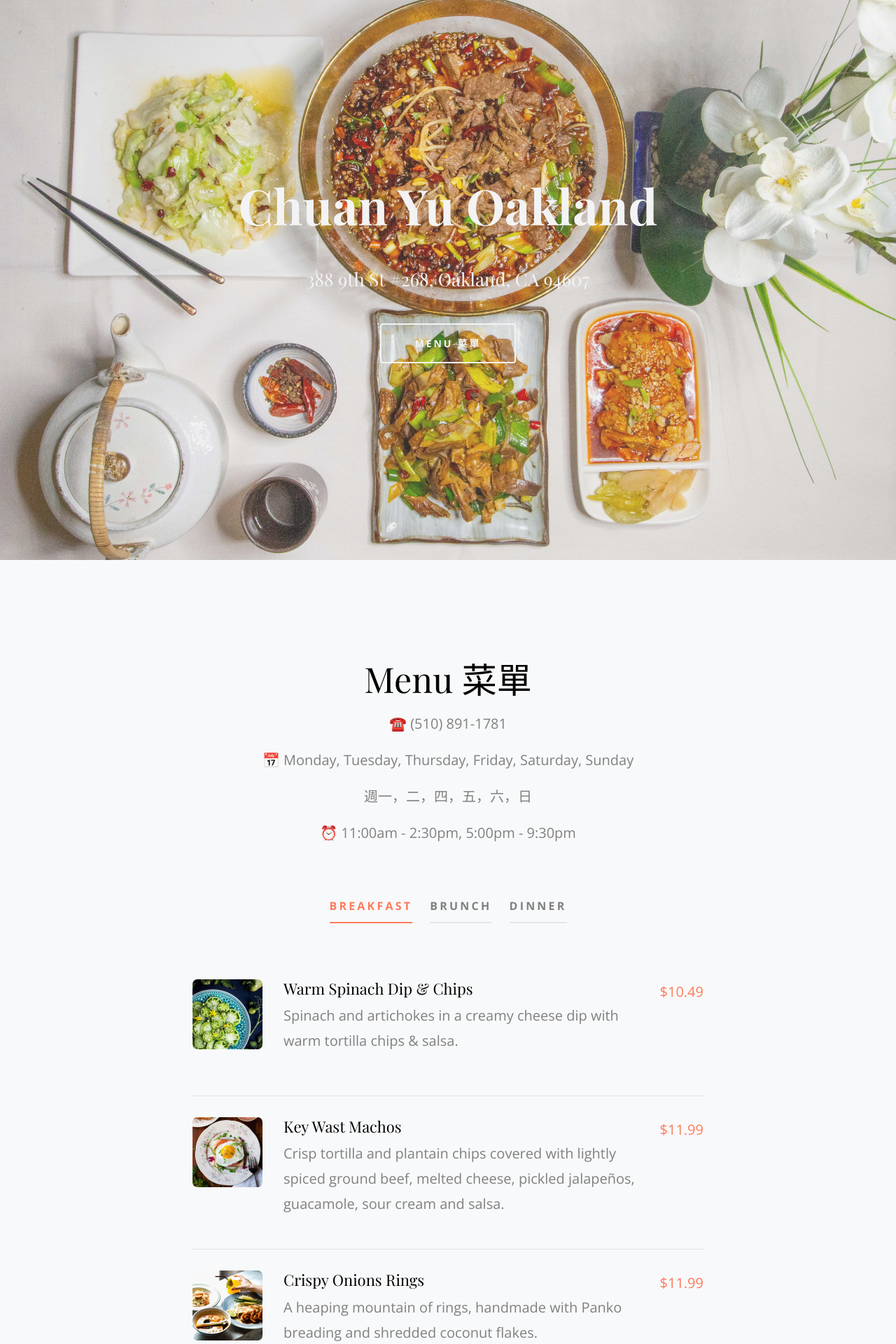
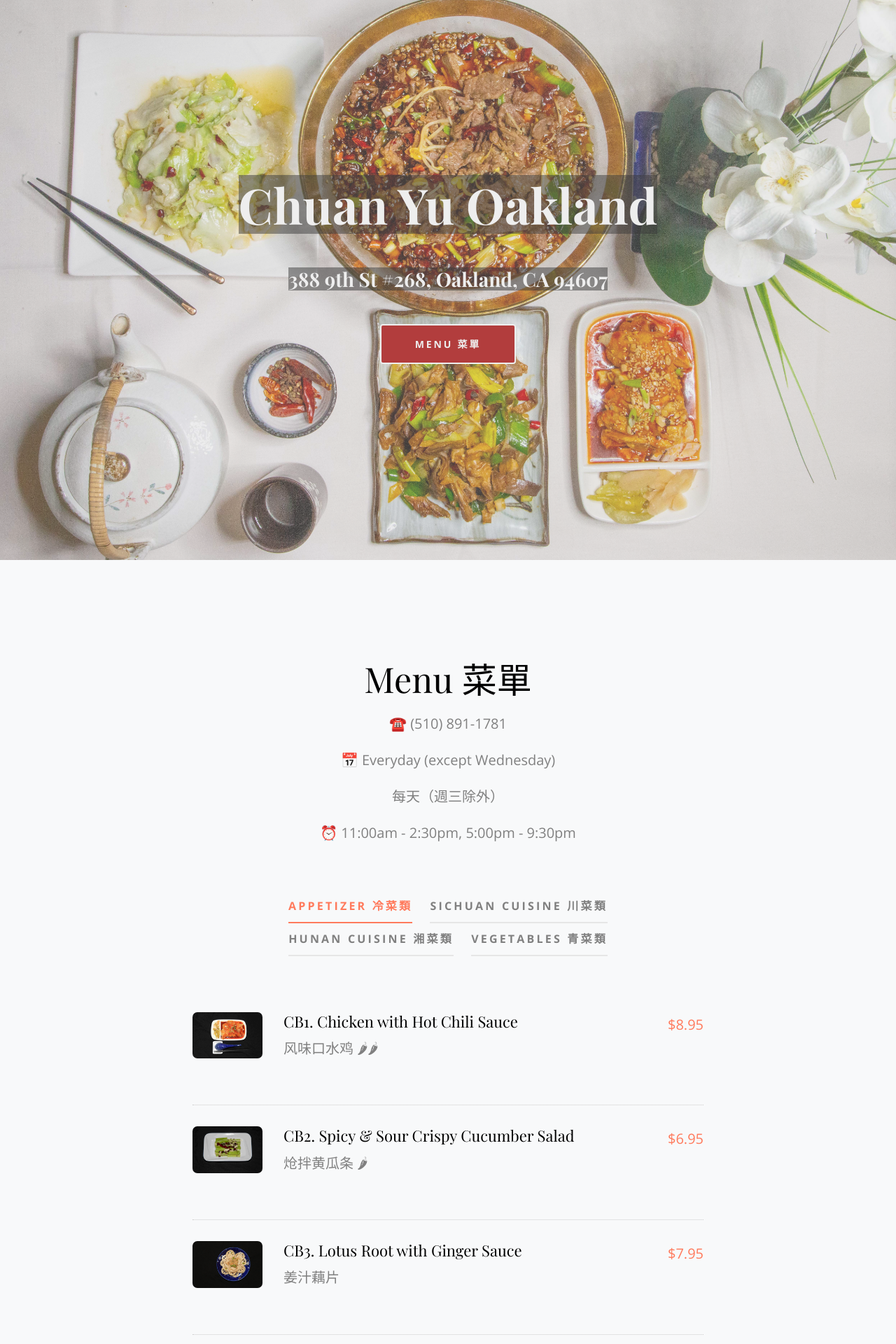
Before and after one commit to zawinglee/Chuan-Yu, a PHP site: page / in a window 1280 px wide. Shown: the top 1920 px of the page at 70% size. Run offline with PHP 8.4, Linux system fonts and the light colour scheme; some web fonts are replaced.

Commit message:
updated index.html

```diff
--- a/css/style.css
+++ b/css/style.css
@@ -215,9 +215,9 @@ textarea.form-control {
   display: inline-block;
   position: relative;
   padding: 2px 10px;
-  border: 2px solid #000;
-  color: #fff;
-  background: #000;
+  border: 0 solid #000;
+  color: #fff;
+  background: rgb(170,3,3);
   font-size: 30px;
 }
 
--- a/index.html
+++ b/index.html
@@ -50,7 +50,7 @@
 
           </div>
           <div class="col-2 col-md-6 text-center site-logo-wrap">
-            <a href="index.html" class="site-logo" >川 遇</a>
+            <a href="index.html" class="site-logo">川 遇</a>
           </div>
           <div class="col-5 col-md-3 text-right menu-burger-wrap">
             <a href="#" class="site-nav-toggle js-site-nav-toggle"><i></i></a>
@@ -62,15 +62,13 @@
       <div class="main-wrap " id="section-home">
 
         <div class="cover_1 overlay bg-light">
-          <div class="img_bg" style="background-image: url(images/slider-1.jpg); opacity: 0.8;" data-stellar-background-ratio="0.5">
+          <div class="img_bg" style="background-image: url(images/slider-1.jpg); opacity: 0.7;" data-stellar-background-ratio="0.5">
             <div class="container">
               <div class="row align-items-center justify-content-center text-center">
                 <div class="col-md-10" data-aos="fade-up">
-                  <h2 class="heading mb-5" style="font-weight: bold">Chuan Yu Oakland</h2>
-                  <h3 class="sub-heading mb-5">388 9th St #268, Oakland, CA 94607</h3>
-<!--                  <h3 class="small-sub-heading mb-5" >☎️ (510) 891-1781</h3>-->
-<!--                  <h3 class="small-sub-heading mb-5" >⏰️ 11:00am - 2:30pm, 5:00pm - 9:30pm</h3>-->
-                  <p><a href="#section-menu" class="smoothscroll btn btn-outline-white px-5 py-3">Menu 菜單</a></p>
+                  <h2 class="heading mb-5" style="font-weight: bold; background: rgba(0,0,0,0.5); display: inline-block; ">Chuan Yu Oakland</h2>
+                  <h3 class="small-sub-heading mb-5" style="background: rgba(0,0,0,0.5); display: inline-block; color: white; font-weight: bold">388 9th St #268, Oakland, CA 94607</h3>
+                  <p><a href="#section-menu" class="smoothscroll btn btn-outline-white px-5 py-3" style="background:rgba(170,3,3,1);">Menu 菜單</a></p>
                 </div>
               </div>
             </div>
@@ -197,8 +195,8 @@
               <div class="col-md-8 text-center">
                 <h2 class="heading mb-3">Menu 菜單</h2>
                 <p class="sub-heading mb-3">☎️ (510) 891-1781</p>
-                <p class="sub-heading mb-3">📅 Monday, Tuesday, Thursday, Friday, Saturday, Sunday</p>
-                <p class="sub-heading mb-3">週一，二，四，五，六，日</p>
+                <p class="sub-heading mb-3">📅 Everyday (except Wednesday)</p>
+                <p class="sub-heading mb-3">每天（週三除外）</p>
                 <p class="sub-heading mb-3">⏰ 11:00am - 2:30pm, 5:00pm - 9:30pm</p>
 
               </div>
@@ -207,13 +205,16 @@
               <div class="col-md-8">
                 <ul class="nav site-tab-nav" id="pills-tab" role="tablist">
                   <li class="nav-item">
-                    <a class="nav-link active" id="pills-breakfast-tab" data-toggle="pill" href="#pills-breakfast" role="tab" aria-controls="pills-breakfast" aria-selected="true">Breakfast</a>
+                    <a class="nav-link active" id="pills-breakfast-tab" data-toggle="pill" href="#pills-breakfast" role="tab" aria-controls="pills-breakfast" aria-selected="true">Appetizer 冷菜類</a>
                   </li>
                   <li class="nav-item">
-                    <a class="nav-link" id="pills-lunch-tab" data-toggle="pill" href="#pills-lunch" role="tab" aria-controls="pills-lunch" aria-selected="false">Brunch</a>
+                    <a class="nav-link" id="pills-lunch-tab" data-toggle="pill" href="#pills-lunch" role="tab" aria-controls="pills-lunch" aria-selected="false">Sichuan Cuisine 川菜類</a>
                   </li>
                   <li class="nav-item">
-                    <a class="nav-link" id="pills-dinner-tab" data-toggle="pill" href="#pills-dinner" role="tab" aria-controls="pills-dinner" aria-selected="false">Dinner</a>
+                    <a class="nav-link" id="pills-dinner-tab" data-toggle="pill" href="#pills-dinner" role="tab" aria-controls="pills-dinner" aria-selected="false">Hunan Cuisine 湘菜類</a>
+                  </li>
+                  <li class="nav-item">
+                    <a class="nav-link" id="pills-veg-tab" data-toggle="pill" href="#pills-veg" role="tab" aria-controls="pills-veg" aria-selected="false">Vegetables 青菜類</a>
                   </li>
                 </ul>
                 <div class="tab-content" id="pills-tabContent">
@@ -221,84 +222,83 @@
                     <div class="d-block d-md-flex menu-food-item">
 
                       <div class="text order-1 mb-3">
-                        <img src="images/img_1.jpg" alt="Image">
-                        <h3><a href="#">Warm Spinach Dip &amp; Chips</a></h3>
-                        <p>Spinach and artichokes in a creamy cheese dip with warm tortilla chips &amp; salsa.</p>
+                        <img src="images/cb1.JPG" alt="Image">
+                        <h3>CB1. Chicken with Hot Chili Sauce</h3>
+                        <p>风味口水鸡 🌶🌶</p>
                       </div>
                       <div class="price order-2">
-                        <strong>$10.49</strong>
+                        <strong>$8.95</strong>
                       </div>
                     </div> <!-- .menu-food-item -->
 
                     <div class="d-block d-md-flex menu-food-item">
                       <div class="text order-1 mb-3">
-                        <img src="images/img_2.jpg" alt="Image">
-                        <h3><a href="#">Key Wast Machos</a></h3>
-                        <p>Crisp tortilla and plantain chips covered with lightly spiced ground beef, melted cheese, pickled jalapeños, guacamole, sour cream and salsa.</p>
+                        <img src="images/cb2.jpg" alt="Image">
+                        <h3>CB2. Spicy & Sour Crispy Cucumber Salad</h3>
+                        <p>炝拌黄瓜条 🌶</p>
                       </div>
                       <div class="price order-2">
-                        <strong>$11.99</strong>
+                        <strong>$6.95</strong>
                       </div>
                     </div> <!-- .menu-food-item -->
 
                     <div class="d-block d-md-flex menu-food-item">
                       <div class="text order-1 mb-3">
-                        <img src="images/img_3.jpg" alt="Image">
-                        <h3><a href="#">Crispy Onions Rings</a></h3>
-                        <p>A heaping mountain of rings, handmade with Panko breading and shredded coconut flakes.</p>
+                        <img src="images/cb3.JPG" alt="Image">
+                        <h3>CB3. Lotus Root with Ginger Sauce</h3>
+                        <p>姜汁藕片</p>
                       </div>
                       <div class="price order-2">
-                        <strong>$11.99</strong>
+                        <strong>$7.95</strong>
                       </div>
                     </div> <!-- .menu-food-item -->
 
                     <div class="d-block d-md-flex menu-food-item">
                       <div class="text order-1 mb-3">
-                        <img src="images/img_1.jpg" alt="Image">
-                        <h3><a href="#">Lobster &amp; Shrimp Quesadilla</a></h3>
-                        <p>Lobster and tender shrimp, with onions, sweet peppers, spinach and our three cheese blend. Griddled and served with tomato salsa and sour cream.</p>
+                        <img src="images/logo.png" alt="Image">
+                        <h3>CB4. Black Fungus and Cucumber Salad</h3>
+                        <p>芥末黄瓜木耳</p>
                       </div>
                       <div class="price order-2">
-                        <strong>$13.99</strong>
-                      </div>
-                    </div> <!-- .menu-food-item -->
-
-
-                  </div>
-                  <div class="tab-pane fade" id="pills-lunch" role="tabpanel" aria-labelledby="pills-lunch-tab">
-
-                    <div class="d-block d-md-flex menu-food-item">
-                      <div class="text order-1 mb-3">
-                        <img src="images/img_2.jpg" alt="Image">
-                        <h3><a href="#">Jumbo Lump Crab Stack</a></h3>
-                        <p>Spinach and artichokes in a creamy cheese dip with warm tortilla chips &amp; salsa.</p>
-                      </div>
-                      <div class="price order-2">
-                        <strong>$12.49</strong>
+                        <strong>$7.95</strong>
                       </div>
                     </div> <!-- .menu-food-item -->
 
                     <div class="d-block d-md-flex menu-food-item">
                       <div class="text order-1 mb-3">
-                        <img src="images/img_1.jpg" alt="Image">
-                        <h3><a href="#">Jamaican Chicken Wings</a></h3>
-                        <p>Crisp tortilla and plantain chips covered with lightly spiced ground beef, melted cheese, pickled jalapeños, guacamole, sour cream and salsa.</p>
+                        <img src="images/cb5.jpg" alt="Image">
+                        <h3>CB5. Spicy Dried Beef</h3>
+                        <p>秘制牛肉干 🌶🌶</p>
                       </div>
                       <div class="price order-2">
-                        <strong>$15.99</strong>
+                        <strong>$8.95</strong>
                       </div>
                     </div> <!-- .menu-food-item -->
 
                     <div class="d-block d-md-flex menu-food-item">
                       <div class="text order-1 mb-3">
-                        <img src="images/img_3.jpg" alt="Image">
-                        <h3><a href="#">Bahamian Seafood Chowder</a></h3>
-                        <p>A heaping mountain of rings, handmade with Panko breading and shredded coconut flakes.</p>
+                        <img src="images/cb6.jpg" alt="Image">
+                        <h3>CB6. Spicy Dried Fishbone</h3>
+                        <p>绝味麻辣鱼骨 🌶🌶</p>
                       </div>
                       <div class="price order-2">
-                        <strong>$10.99</strong>
+                        <strong>$8.95</strong>
                       </div>
                     </div> <!-- .menu-food-item -->
+
+                    <div class="d-block d-md-flex menu-food-item">
+                      <div class="text order-1 mb-3">
+                        <img src="images/cb7.jpg" alt="Image">
+                        <h3>CB7. Century Egg Salad</h3>
+                        <p>陈醋皮蛋</p>
+                      </div>
+                      <div class="price order-2">
+                        <strong>$7.95</strong>
+                      </div>
+                    </div> <!-- .menu-food-item -->
+
+                  </div>
+                  <div class="tab-pane fade" id="pills-lunch" role="tabpanel" aria-labelledby="pills-lunch-tab">
 
                     <div class="d-block d-md-flex menu-food-item">
                       <div class="text order-1 mb-3">
@@ -325,36 +325,17 @@
                       </div>
                     </div> <!-- .menu-food-item -->
 
+
+                  </div>
+                  <div class="tab-pane fade" id="pills-veg" role="tabpanel" aria-labelledby="pills-veg-tab">
                     <div class="d-block d-md-flex menu-food-item">
                       <div class="text order-1 mb-3">
-                        <img src="images/img_1.jpg" alt="Image">
-                        <h3><a href="#">Steak Oscar</a></h3>
-                        <p>Crisp tortilla and plantain chips covered with lightly spiced ground beef, melted cheese, pickled jalapeños, guacamole, sour cream and salsa.</p>
+                        <img src="images/cb1.JPG" alt="Image">
+                        <h3>CD1. Spicy & Sour Shredded Potato</h3>
+                        <p>酸辣土豆丝 🌶</p>
                       </div>
                       <div class="price order-2">
-                        <strong>$23.99</strong>
-                      </div>
-                    </div> <!-- .menu-food-item -->
-
-                    <div class="d-block d-md-flex menu-food-item">
-                      <div class="text order-1 mb-3">
-                        <img src="images/img_2.jpg" alt="Image">
-                        <h3><a href="#">Skirt Steak Churrasco</a></h3>
-                        <p>A heaping mountain of rings, handmade with Panko breading and shredded coconut flakes.</p>
-                      </div>
-                      <div class="price order-2">
-                        <strong>$20.99</strong>
-                      </div>
-                    </div> <!-- .menu-food-item -->
-
-                    <div class="d-block d-md-flex menu-food-item">
-                      <div class="text order-1 mb-3">
-                        <img src="images/img_3.jpg" alt="Image">
-                        <h3><a href="#">Grilled Beef Steak</a></h3>
-                        <p>Lobster and tender shrimp, with onions, sweet peppers, spinach and our three cheese blend. Griddled and served with tomato salsa and sour cream.</p>
-                      </div>
-                      <div class="price order-2">
-                        <strong>$20.99</strong>
+                        <strong>$8.95</strong>
                       </div>
                     </div> <!-- .menu-food-item -->
 
```
Also changed, not shown: images/Chuan Yu Logo_no_bg.png (deleted), images/cb1.JPG (added), images/cb2.jpg (added), images/cb3.JPG (added), images/cb5.jpg (added), images/cb6.jpg (added), images/cb7.jpg (added), images/cd1.jpg (added), images/logo.png (added), 1 other file.
